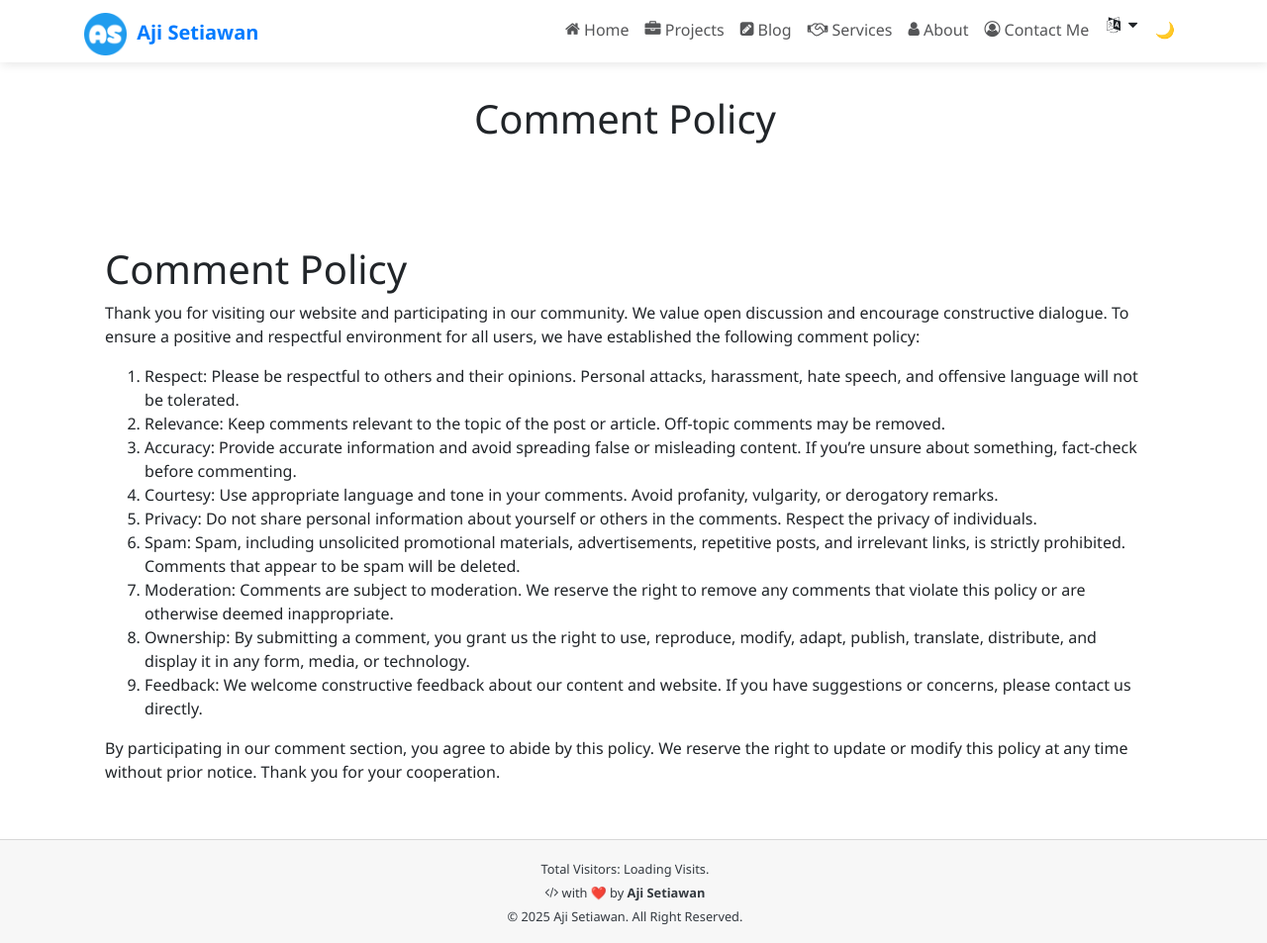
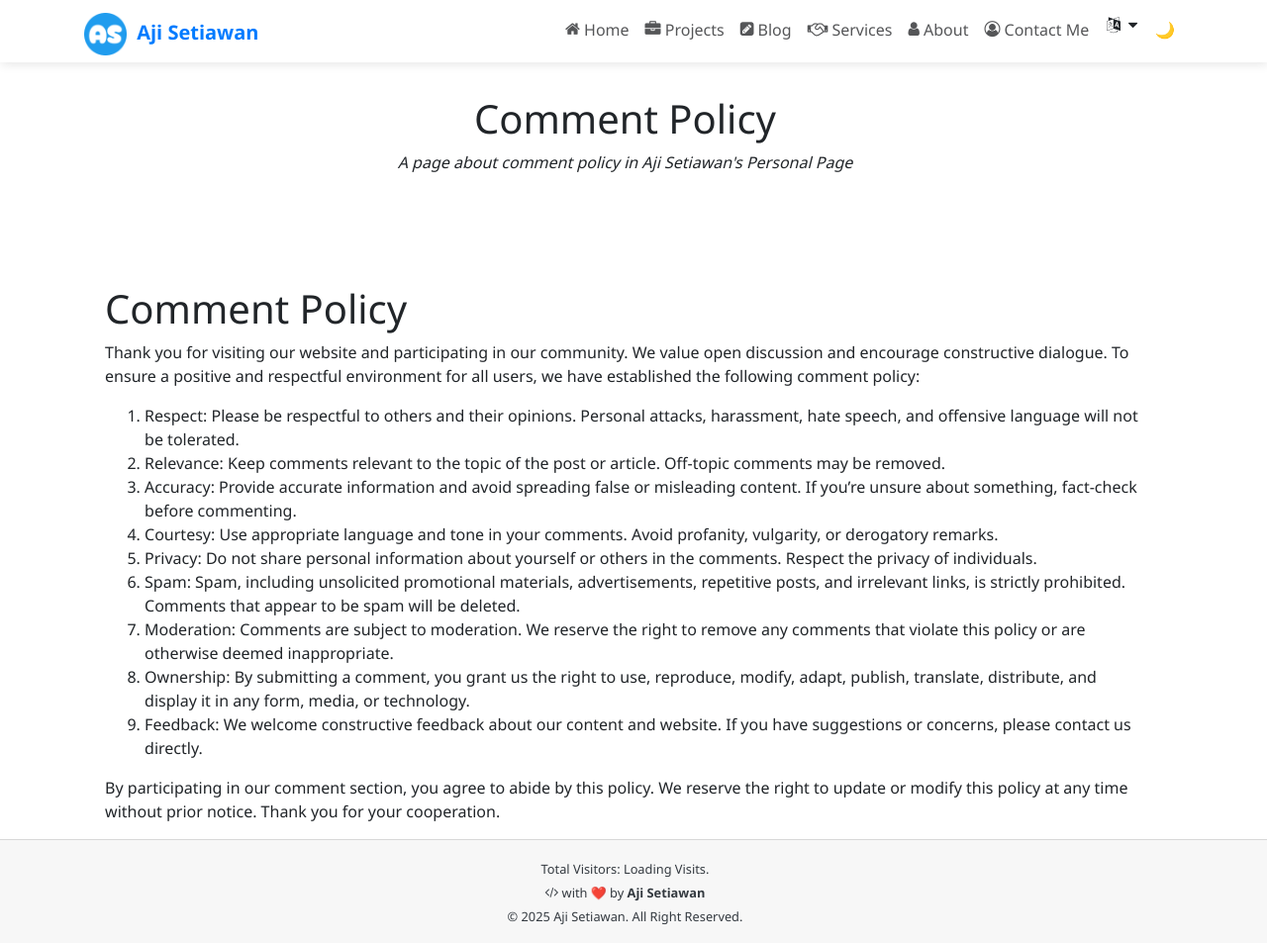
Before and after one commit to ajisetiawan716/ajisetiawan716.github.io, a Jekyll site: the page built from pages/comment-policy.md, in a window 1280 px wide and 953 px high. Shown: the whole window at 99% size. Built offline with Jekyll 4.4.1, drawn with Linux system fonts in a browser that asks for light colours; some web fonts are replaced; a style sheet for code colours, icons or effects is not loaded.

Commit message:
Update comment-policy.md

```diff
--- a/pages/comment-policy.md
+++ b/pages/comment-policy.md
@@ -2,6 +2,7 @@
 layout: page
 title: Comment Policy
 permalink: /privacy-policy/comment-policy/
+description: A page about comment policy in Aji Setiawan's Personal Page
 #background: /assets/img/bg-contact.jpg
 #description:
 robots: false
```
